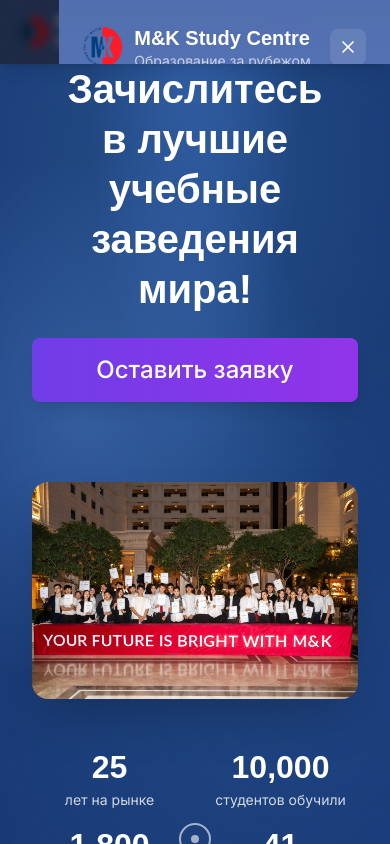
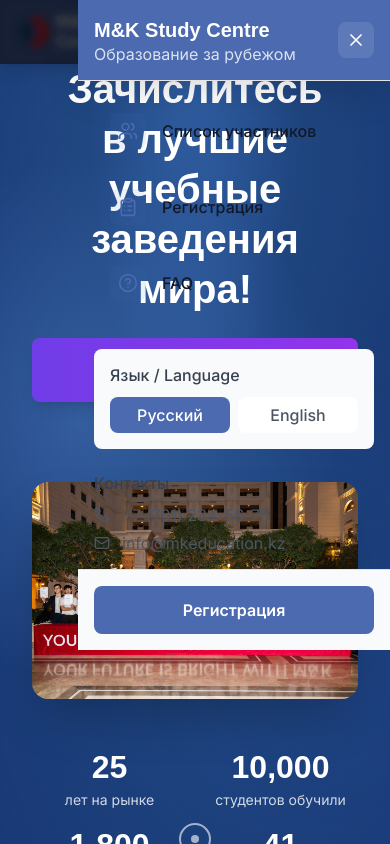
Before and after one commit to yerlannof/mksexpo, a Next.js app: page / in a window 390 px wide. Both pictures are taken after a click on the button "Open menu". Shown: the top 844 px of the page. Built offline with nearby package versions, Linux system fonts and the light colour scheme.

Commit message:
🔧 Fix mobile drawer menu - clean design
- Simplified mobile drawer with clean white background
- Fixed content display and positioning issues
- Better contrast and readability
- Proper z-index layering to avoid conflicts
- Smooth animations and transitions

```diff
--- a/components/layout/MobileDrawer.tsx
+++ b/components/layout/MobileDrawer.tsx
@@ -1,23 +1,10 @@
 'use client';
 
-import { useEffect, useRef } from 'react';
+import { useEffect } from 'react';
 import Link from 'next/link';
-import Image from 'next/image';
-import { motion, AnimatePresence, PanInfo } from 'framer-motion';
+import { motion, AnimatePresence } from 'framer-motion';
 import { useLanguage } from '@/contexts/LanguageContext';
-import {
-  X,
-  Users,
-  ClipboardList,
-  HelpCircle,
-  Globe,
-  Facebook,
-  Instagram,
-  Linkedin,
-  Phone,
-  Mail,
-  ChevronRight
-} from 'lucide-react';
+import { X, Users, ClipboardList, HelpCircle, Phone, Mail } from 'lucide-react';
 
 interface MobileDrawerProps {
   isOpen: boolean;
@@ -26,9 +13,21 @@
 
 export default function MobileDrawer({ isOpen, onClose }: MobileDrawerProps) {
   const { language, setLanguage, t } = useLanguage();
-  const drawerRef = useRef<HTMLDivElement>(null);
 
-  // Handle escape key
+  // Prevent body scroll when drawer is open
+  useEffect(() => {
+    if (isOpen) {
+      document.body.style.overflow = 'hidden';
+    } else {
+      document.body.style.overflow = '';
+    }
+
+    return () => {
+      document.body.style.overflow = '';
+    };
+  }, [isOpen]);
+
+  // Close on escape key
   useEffect(() => {
     const handleEscape = (e: KeyboardEvent) => {
       if (e.key === 'Escape' && isOpen) {
@@ -39,35 +38,6 @@
     document.addEventListener('keydown', handleEscape);
     return () => document.removeEventListener('keydown', handleEscape);
   }, [isOpen, onClose]);
-
-  // Handle focus trap
-  useEffect(() => {
-    if (isOpen) {
-      // Store the previously focused element
-      const previouslyFocused = document.activeElement as HTMLElement;
-
-      // Focus the drawer
-      drawerRef.current?.focus();
-
-      // Prevent body scroll
-      document.body.style.overflow = 'hidden';
-
-      return () => {
-        // Restore body scroll
-        document.body.style.overflow = '';
-        // Restore focus
-        previouslyFocused?.focus();
-      };
-    }
-  }, [isOpen]);
-
-  // Handle swipe to close
-  const handleDragEnd = (event: MouseEvent | TouchEvent | PointerEvent, info: PanInfo) => {
-    // If dragged right more than 100px, close the drawer
-    if (info.offset.x > 100) {
-      onClose();
-    }
-  };
 
   const menuItems = [
     {
@@ -87,126 +57,88 @@
     },
   ];
 
-  const socialLinks = [
-    {
-      href: 'https://facebook.com/mkeducation',
-      icon: Facebook,
-      label: 'Facebook',
-    },
-    {
-      href: 'https://instagram.com/mkeducation',
-      icon: Instagram,
-      label: 'Instagram',
-    },
-    {
-      href: 'https://linkedin.com/company/mkeducation',
-      icon: Linkedin,
-      label: 'LinkedIn',
-    },
-  ];
-
   return (
     <AnimatePresence>
       {isOpen && (
-        <>
+        <div className="fixed inset-0 z-[100] md:hidden">
           {/* Backdrop */}
           <motion.div
             initial={{ opacity: 0 }}
             animate={{ opacity: 1 }}
             exit={{ opacity: 0 }}
-            transition={{ duration: 0.3 }}
-            className="fixed inset-0 bg-black/60 backdrop-blur-sm z-50 md:hidden"
+            transition={{ duration: 0.2 }}
+            className="absolute inset-0 bg-black/70 backdrop-blur-sm"
             onClick={onClose}
           />
 
           {/* Drawer */}
           <motion.div
-            ref={drawerRef}
-            tabIndex={-1}
             initial={{ x: '100%' }}
             animate={{ x: 0 }}
             exit={{ x: '100%' }}
-            transition={{ type: 'spring', damping: 30, stiffness: 300 }}
-            drag="x"
-            dragConstraints={{ left: 0, right: 0 }}
-            dragElastic={0.2}
-            onDragEnd={handleDragEnd}
-            className="fixed right-0 top-0 h-full w-[85%] max-w-sm bg-gradient-to-b from-primary/95 to-primary backdrop-blur-md z-50 md:hidden overflow-hidden"
+            transition={{ type: 'spring', damping: 25, stiffness: 200 }}
+            className="absolute right-0 top-0 h-full w-[80%] max-w-sm bg-white shadow-2xl"
           >
-            {/* Glass morphism overlay */}
-            <div className="absolute inset-0 bg-white/5" />
-
-            {/* Content */}
-            <div className="relative h-full flex flex-col">
             {/* Header */}
-              <div className="flex items-center justify-between p-6 border-b border-white/10">
-                <div className="flex items-center space-x-3">
-                  <Image
-                    src="/mkslogo.png"
-                    alt="M&K Study Centre"
-                    width={40}
-                    height={40}
-                    className="h-10 w-auto"
-                  />
+            <div className="flex items-center justify-between p-4 border-b bg-primary">
               <div>
                 <h2 className="text-lg font-bold text-white">M&K Study Centre</h2>
-                    <p className="text-xs text-white/70">
+                <p className="text-sm text-white/80">
                   {language === 'ru' ? 'Образование за рубежом' : 'Education Abroad'}
                 </p>
-                  </div>
               </div>
               <button
                 onClick={onClose}
                 className="p-2 rounded-lg bg-white/10 hover:bg-white/20 transition-colors"
+                aria-label="Close menu"
               >
                 <X className="w-5 h-5 text-white" />
               </button>
             </div>
 
+            {/* Content */}
+            <div className="flex flex-col h-full">
               {/* Navigation */}
-              <nav className="flex-1 overflow-y-auto px-6 py-4">
+              <nav className="flex-1 p-4">
                 <ul className="space-y-2">
                   {menuItems.map((item) => (
                     <li key={item.href}>
                       <Link
                         href={item.href}
                         onClick={onClose}
-                        className="flex items-center justify-between p-4 rounded-xl bg-white/5 hover:bg-white/10 transition-all duration-200 group"
+                        className="flex items-center gap-4 p-4 rounded-lg hover:bg-gray-50 transition-colors group"
                       >
-                        <div className="flex items-center gap-4">
-                          <div className="p-2 rounded-lg bg-white/10 group-hover:bg-white/20 transition-colors">
-                            <item.icon className="w-5 h-5 text-white" />
+                        <div className="p-2 rounded-lg bg-primary/10 group-hover:bg-primary/20 transition-colors">
+                          <item.icon className="w-5 h-5 text-primary" />
                         </div>
-                          <span className="text-white font-medium">{item.label}</span>
-                        </div>
-                        <ChevronRight className="w-4 h-4 text-white/50 group-hover:text-white/70 transition-colors" />
+                        <span className="font-medium text-gray-900">{item.label}</span>
                       </Link>
                     </li>
                   ))}
                 </ul>
 
                 {/* Language Switcher */}
-                <div className="mt-6 p-4 rounded-xl bg-white/5">
-                  <p className="text-sm text-white/70 mb-3">
+                <div className="mt-8 p-4 bg-gray-50 rounded-lg">
+                  <p className="text-sm font-medium text-gray-700 mb-3">
                     {language === 'ru' ? 'Язык / Language' : 'Language / Язык'}
                   </p>
                   <div className="flex gap-2">
                     <button
                       onClick={() => setLanguage('ru')}
-                      className={`flex-1 py-2 px-4 rounded-lg transition-all duration-200 ${
+                      className={`flex-1 py-2 px-4 rounded-lg text-sm font-medium transition-all ${
                         language === 'ru'
-                          ? 'bg-white/20 text-white font-medium'
-                          : 'bg-white/5 text-white/70 hover:bg-white/10'
+                          ? 'bg-primary text-white'
+                          : 'bg-white text-gray-600 hover:bg-gray-100'
                       }`}
                     >
                       Русский
                     </button>
                     <button
                       onClick={() => setLanguage('en')}
-                      className={`flex-1 py-2 px-4 rounded-lg transition-all duration-200 ${
+                      className={`flex-1 py-2 px-4 rounded-lg text-sm font-medium transition-all ${
                         language === 'en'
-                          ? 'bg-white/20 text-white font-medium'
-                          : 'bg-white/5 text-white/70 hover:bg-white/10'
+                          ? 'bg-primary text-white'
+                          : 'bg-white text-gray-600 hover:bg-gray-100'
                       }`}
                     >
                       English
@@ -215,19 +147,19 @@
                 </div>
 
                 {/* Contact Info */}
-                <div className="mt-6 p-4 rounded-xl bg-white/5">
-                  <p className="text-sm text-white/70 mb-3">{t('footer.contact')}</p>
+                <div className="mt-6">
+                  <p className="text-sm font-medium text-gray-700 mb-3">{t('footer.contact')}</p>
                   <div className="space-y-2">
                     <a
                       href="tel:+77012345678"
-                      className="flex items-center gap-3 text-white/90 hover:text-white transition-colors"
+                      className="flex items-center gap-3 text-gray-600 hover:text-primary transition-colors"
                     >
                       <Phone className="w-4 h-4" />
                       <span className="text-sm">+7 (701) 234-56-78</span>
                     </a>
                     <a
                       href="mailto:info@mkeducation.kz"
-                      className="flex items-center gap-3 text-white/90 hover:text-white transition-colors"
+                      className="flex items-center gap-3 text-gray-600 hover:text-primary transition-colors"
                     >
                       <Mail className="w-4 h-4" />
                       <span className="text-sm">info@mkeducation.kz</span>
@@ -236,36 +168,19 @@
                 </div>
               </nav>
 
-              {/* Footer */}
-              <div className="p-6 border-t border-white/10">
-                {/* Social Media */}
-                <div className="flex items-center justify-center gap-4 mb-4">
-                  {socialLinks.map((social) => (
-                    <a
-                      key={social.label}
-                      href={social.href}
-                      target="_blank"
-                      rel="noopener noreferrer"
-                      className="p-3 rounded-lg bg-white/10 hover:bg-white/20 transition-colors"
-                      aria-label={social.label}
-                    >
-                      <social.icon className="w-5 h-5 text-white" />
-                    </a>
-                  ))}
-                </div>
-
-                {/* CTA Button */}
+              {/* Footer CTA */}
+              <div className="p-4 border-t bg-gray-50">
                 <Link
                   href="#registration"
                   onClick={onClose}
-                  className="block w-full py-3 px-6 text-center rounded-xl bg-white text-primary font-semibold hover:bg-white/90 transition-all duration-200 shadow-lg"
+                  className="block w-full py-3 px-6 text-center rounded-lg bg-primary text-white font-semibold hover:bg-primary-dark transition-colors"
                 >
                   {t('nav.registration')}
                 </Link>
               </div>
             </div>
           </motion.div>
-        </>
+        </div>
       )}
     </AnimatePresence>
   );
```
Lines whose indentation alone changed are shown as unchanged.
